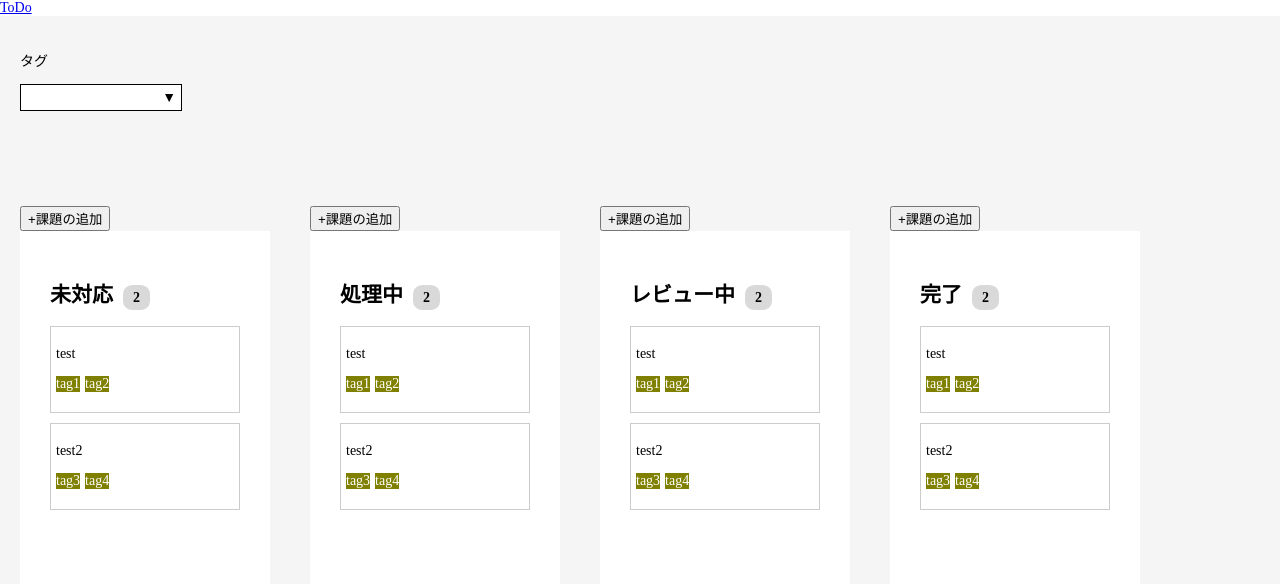
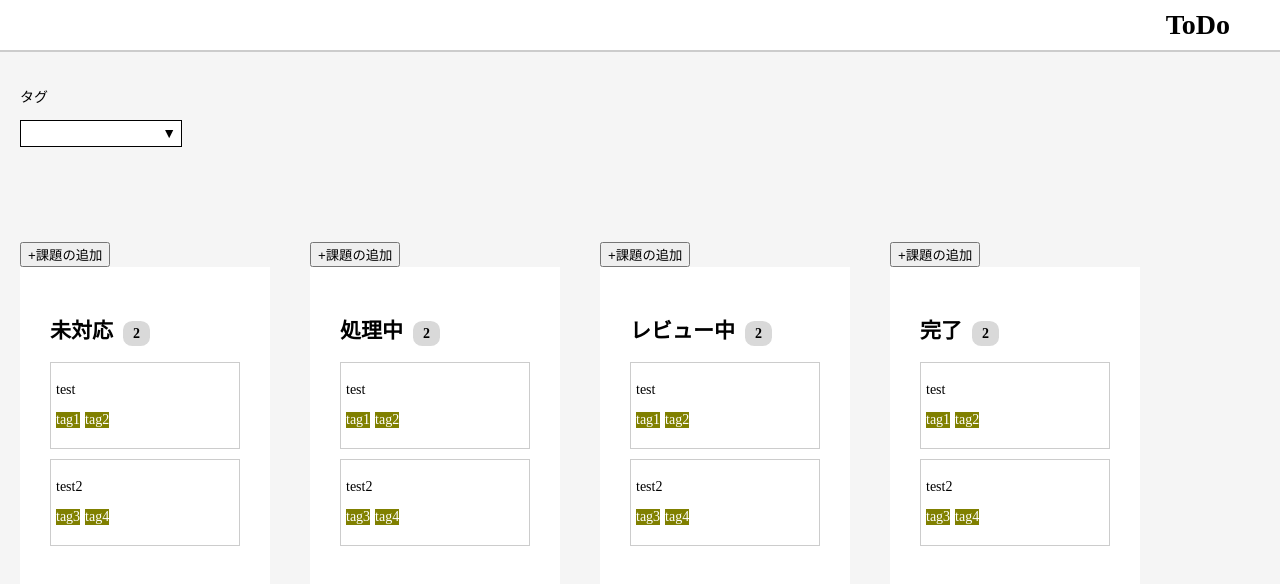
Before and after one commit to ryomarugon/TodoApp, a Nuxt app: page / in a window 1280 px wide. Shown: the top 584 px of the page. Built offline with nearby package versions, Linux system fonts and the light colour scheme.

Commit message:
fixed header design

```diff
--- a/components/Header.vue
+++ b/components/Header.vue
@@ -1,8 +1,6 @@
 <template>
-  <div>
-    <nav class="navbar navbar-expand-lg navbar-light bg-light mb-3">
-      <a class="navbar-brand mx-3" href="/">ToDo</a>
-    </nav>
+  <div class="header_nav">
+    <NuxtLink to="/" class="nav_logo"><strong>ToDo</strong></NuxtLink>
   </div>
 </template>
 <script>
@@ -10,7 +8,18 @@ export default {};
 </script>
 
 <style>
-nav{
-  width: 100vw;
+.header_nav {
+  height: 50px ;
+  width: 100%;
+  display: flex;
+  justify-content: flex-end;
+  align-items: center;
+  border-bottom: 2px solid rgba(0, 0, 0, 0.2);
+}
+.nav_logo{
+  padding: 0 50px;
+  font-size: 2.0em;
+  color: black;
+  text-decoration: none;
 }
 </style>
--- a/pages/index.vue
+++ b/pages/index.vue
@@ -32,7 +32,7 @@ body {
   height: 100vh;
   width: 100vw;
 }
-.main_contents{
+.main_contents {
   width: 100%;
   background-color: whitesmoke;
 }
```
